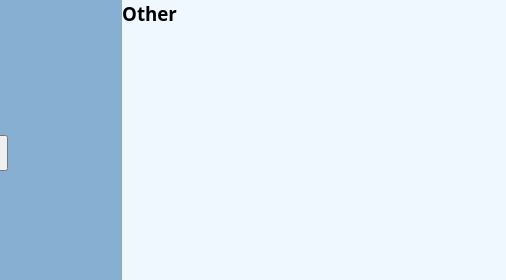
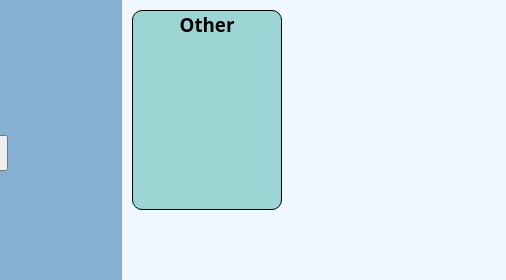
Before and after one commit to rob467/todo, a website built with webpack: page src/template.html in a window 1280 px wide. Shown: the top 280 px of the page, 134-640 px from the left. Built offline with nearby package versions, Linux system fonts and the light colour scheme.

Commit message:
Renders project cards in the main container
Shows projects and list of the contained tasks as
a grid in the main container. Currently only shows
list of task, to be updated with due date, priority
and description if present. Adding a task also now
requires a priority

```diff
--- a/src/AddTaskComponent.js
+++ b/src/AddTaskComponent.js
@@ -1,7 +1,7 @@
 import { createHtmlEl } from "./AddDOMComponents.js"
 import createTodoItemForm from "./todo-form.js"
 import addProjectsComponent  from "./ProjectsComponent.js"
-import getProjectCards from "./MainProjectViewComponent.js"
+import renderMainProjectComponent from "./MainProjectViewComponent.js"
 
 function taskComponent() {
     function createAddTaskButton() {
@@ -26,6 +26,8 @@ function taskComponent() {
     const formElements = getFormElements()
     const addTaskButton = createAddTaskButton()
     const projectsList = addProjectsComponent()
+    const renderProjects = renderMainProjectComponent(projectsList.projects);
+    renderProjects.getProjectCards()
 
     function handleSubmitTask(event) {
         event.preventDefault();
@@ -37,8 +39,7 @@ function taskComponent() {
             if (project.name === projectSelection.value) {
                 project.addTodoItem(taskTitle.value, dueDate.value, priority.value)
         }})
-        console.log(projectsList)
-        getProjectCards();
+        renderProjects.getProjectCards();
         projectsList.renderProjectsList()
         formElements.addTodoDialog.close()
     }
--- a/src/MainProjectViewComponent.js
+++ b/src/MainProjectViewComponent.js
@@ -2,22 +2,40 @@ import addProjectsComponent from "./ProjectsComponent.js"
 import { Project, projectList } from "./todoItems.js"
 import { createHtmlEl, createHtmlLabelInput } from "./AddDOMComponents.js"
 
-function getProjectCards () {
+function renderMainProjectComponent(projectsList) {
     const mainDiv = document.querySelector(".main");
-    // const projects = projectList().getProjectList();
+    let mainProjectsDiv;
+    if (!document.body.contains(document.querySelector(".main-projects-container"))) {
+        mainProjectsDiv = createHtmlEl({tag: "div", parent: mainDiv,
+            props: {className: "main-projects-container"}
+        })
+        mainProjectsDiv;
+    } else {
+        mainProjectsDiv = document.querySelector(".main-projects-container")
+        mainProjectsDiv;
+    }
+    const projects = projectsList;
+
+    function getProjectCards() {
+        while (mainProjectsDiv.firstChild) {
+            mainProjectsDiv.removeChild(mainProjectsDiv.firstChild)
+        }
 
         function createProjectCard(project) {
-        const projectCardDiv = createHtmlEl({tag: "div", parent: mainDiv,
+            const projectCardDiv = createHtmlEl({tag: "div", parent: mainProjectsDiv,
                 props: {className: "project-card", id: `${project.name.replace(/\s+/g, '-')}-card`},
             })
             createHtmlEl({tag: "h3", parent: projectCardDiv, textContent: project.name})
-        project.todoList.forEach(task => createHtmlEl({tag: "h4", parent: mainDiv,
+            project.todoList.forEach(task => createHtmlEl({tag: "h4", parent: projectCardDiv,
                 textContent: task.title
             }))
+            console.log(project.todoList)
+            project.todoList.forEach(task => console.log(task.title)
+            )
         }
 
-    projectList().getProjectList().forEach(project => createProjectCard(project))
-    console.log(projectList().getProjectList())
+        projects.forEach(project => createProjectCard(project))
     }
-
-export default getProjectCards
+    return { getProjectCards }
+}
+export default renderMainProjectComponent
--- a/src/ProjectsComponent.js
+++ b/src/ProjectsComponent.js
@@ -1,8 +1,10 @@
 import { createHtmlEl, createHtmlLabelInput } from "./AddDOMComponents.js"
 import { Project, projectList } from "./todoItems.js"
+import renderMainProjectComponent from "./MainProjectViewComponent.js"
 
 function addProjectsComponent() {
     const projects = projectList().getProjectList();
+    const renderMainProjectSection = renderMainProjectComponent(projects)
 
     // Create project dialog window for adding projects
     function addProjectDialog() {
@@ -91,7 +93,8 @@ function addProjectsComponent() {
         } else {
             projTitle.setCustomValidity("");
             projects.push(new Project(projTitle.value));
-            updateAddTaskForm()
+            updateAddTaskForm();
+            renderMainProjectSection.getProjectCards()
             projTitle.value = "";
             projectElements.addProjectsDialog.close();
             renderProjectsList();
@@ -116,7 +119,6 @@ function addProjectsComponent() {
             props: {className: "project-task-lists"}
         })
         project.todoList.forEach(todoTask => {
-            console.log(todoTask);
             createHtmlEl({
             tag: "li", parent: taskListElement,
             textContent: todoTask.title
--- a/src/index.js
+++ b/src/index.js
@@ -1,7 +1,5 @@
 import renderSidebar from "./RenderSidebarComponent.js"
-import getProjectCards from "./MainProjectViewComponent.js"
 import "./styles.css"
 import "./reset-styles.css"
 
 renderSidebar()
-getProjectCards()
--- a/src/styles.css
+++ b/src/styles.css
@@ -50,3 +50,22 @@ ul {
     gap: 5px;
     margin: 5px;
 }
+
+.main-projects-container {
+    display: grid;
+    margin: 10px;
+    gap: 5px;
+}
+
+.project-card {
+    min-height: 200px;
+    min-width: 150px;
+    max-width: 150px;
+    background-color: rgb(157, 212, 212);
+    border: 1px solid black;
+    border-radius: 10px;
+    display: flex;
+    flex-direction: column;
+    /* justify-content: center; */
+    align-items: center;
+}
--- a/src/todo-form.js
+++ b/src/todo-form.js
@@ -22,7 +22,7 @@ function createTodoItemForm() {
 
     priorities.forEach(priority => createHtmlLabelInput({
         parent: prioritiesDiv, inputType: "radio", name: "priority",
-        createDiv: false, forLabel: priority, id: priority, enterValue: true,
+        createDiv: false, forLabel: priority, id: priority, required: true, enterValue: true,
         labelTextContent: priority.charAt(0).toUpperCase() + priority.slice(1),
     }))
 
```
Lines whose indentation alone changed are shown as unchanged.
